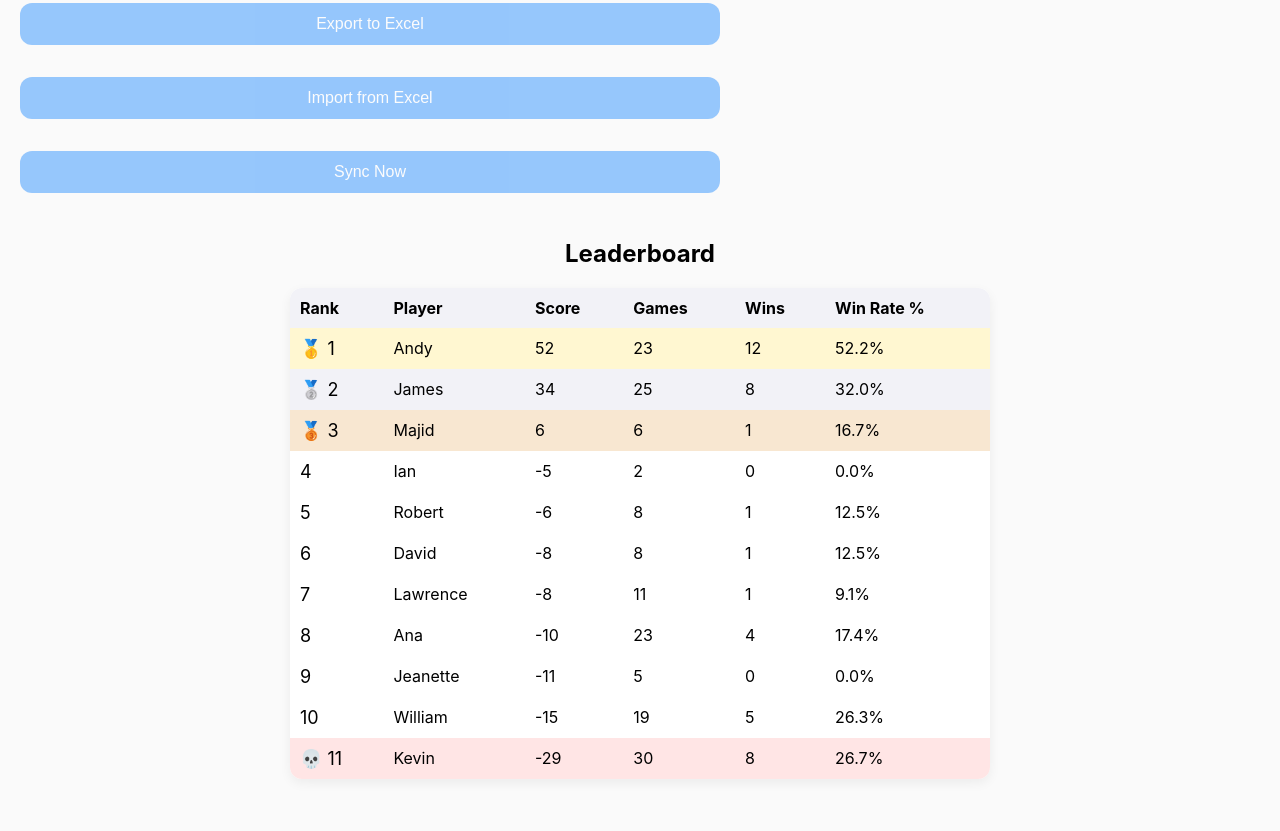
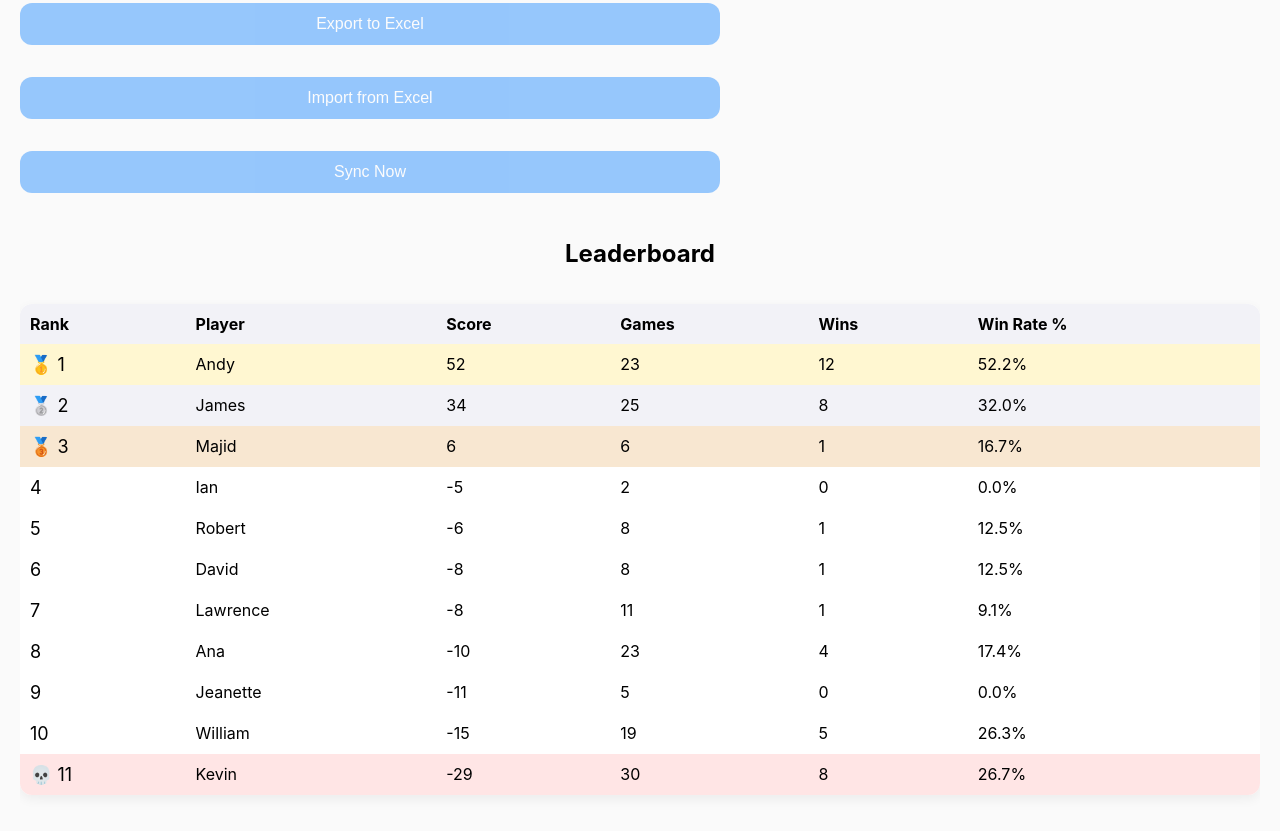
Before and after one commit to anhngotron/chop-pig-web, a plain HTML site: page index.html in a window 1280 px wide. Shown: the part 1958-2789 px from the top of the page. Drawn offline with Linux system fonts and the light colour scheme.

Commit message:
Add files via upload

```diff
--- a/index.html
+++ b/index.html
@@ -1181,7 +1181,7 @@
     saveState();
   }
     /* ---------------------------------------------------------
-     LEADERBOARD (TABLE VIEW WITH ICONS + WIN RATE)
+     LEADERBOARD (TABLE VIEW WITH ICONS + WIN RATE + RESPONSIVE)
   --------------------------------------------------------- */
   function refreshTable() {
     const container = document.getElementById("leaderboardContainer");
@@ -1200,24 +1200,24 @@
     // Create table
     const table = document.createElement("table");
     table.style.width = "100%";
+    table.style.minWidth = "500px"; // prevents squishing on small screens
     table.style.borderCollapse = "collapse";
     table.style.background = "white";
     table.style.borderRadius = "12px";
     table.style.overflow = "hidden";
     table.style.margin = "16px auto";
-    table.style.maxWidth = "700px";
     table.style.boxShadow = "0 4px 12px rgba(0,0,0,0.06)";
 
     // Header
     const thead = document.createElement("thead");
     thead.innerHTML = `
       <tr style="background:#f2f2f7;">
-        <th style="padding:10px; text-align:left;">Rank</th>
-        <th style="padding:10px; text-align:left;">Player</th>
-        <th style="padding:10px; text-align:left;">Score</th>
-        <th style="padding:10px; text-align:left;">Games</th>
-        <th style="padding:10px; text-align:left;">Wins</th>
-        <th style="padding:10px; text-align:left;">Win Rate %</th>
+        <th style="padding:10px; text-align:left; white-space:nowrap;">Rank</th>
+        <th style="padding:10px; text-align:left; white-space:nowrap;">Player</th>
+        <th style="padding:10px; text-align:left; white-space:nowrap;">Score</th>
+        <th style="padding:10px; text-align:left; white-space:nowrap;">Games</th>
+        <th style="padding:10px; text-align:left; white-space:nowrap;">Wins</th>
+        <th style="padding:10px; text-align:left; white-space:nowrap;">Win Rate %</th>
       </tr>
     `;
     table.appendChild(thead);
@@ -1242,21 +1242,27 @@
       else if (idx === arr.length - 1) tr.style.background = "#ffe5e5"; // last
 
       tr.innerHTML = `
-        <td style="padding:10px; font-size:18px;">${icon} ${idx + 1}</td>
-        <td style="padding:10px;">${p.name}</td>
-        <td style="padding:10px;">${p.score}</td>
-        <td style="padding:10px;">${p.games}</td>
-        <td style="padding:10px;">${p.wins}</td>
-        <td style="padding:10px;">${p.winRate}%</td>
+        <td style="padding:10px; font-size:18px; white-space:nowrap;">${icon} ${idx + 1}</td>
+        <td style="padding:10px; white-space:nowrap;">${p.name}</td>
+        <td style="padding:10px; white-space:nowrap;">${p.score}</td>
+        <td style="padding:10px; white-space:nowrap;">${p.games}</td>
+        <td style="padding:10px; white-space:nowrap;">${p.wins}</td>
+        <td style="padding:10px; white-space:nowrap;">${p.winRate}%</td>
       `;
 
       tbody.appendChild(tr);
     });
 
     table.appendChild(tbody);
-    container.appendChild(table);
+
+    // Responsive wrapper
+    const wrapper = document.createElement("div");
+    wrapper.style.overflowX = "auto";
+    wrapper.style.webkitOverflowScrolling = "touch";
+    wrapper.appendChild(table);
+
+    container.appendChild(wrapper);
   }
-
 
   /* ---------------------------------------------------------
      EXPORT TO EXCEL
```
